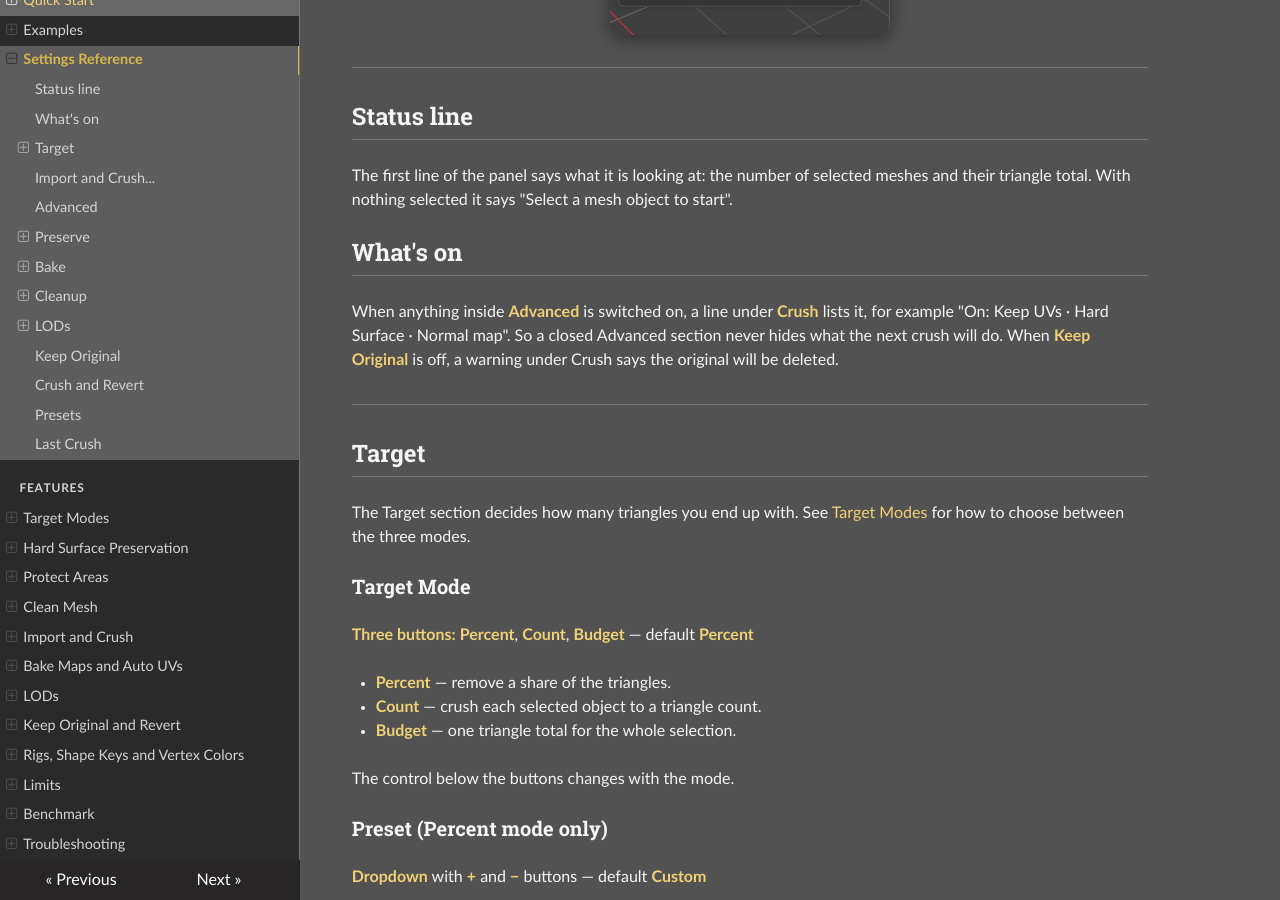
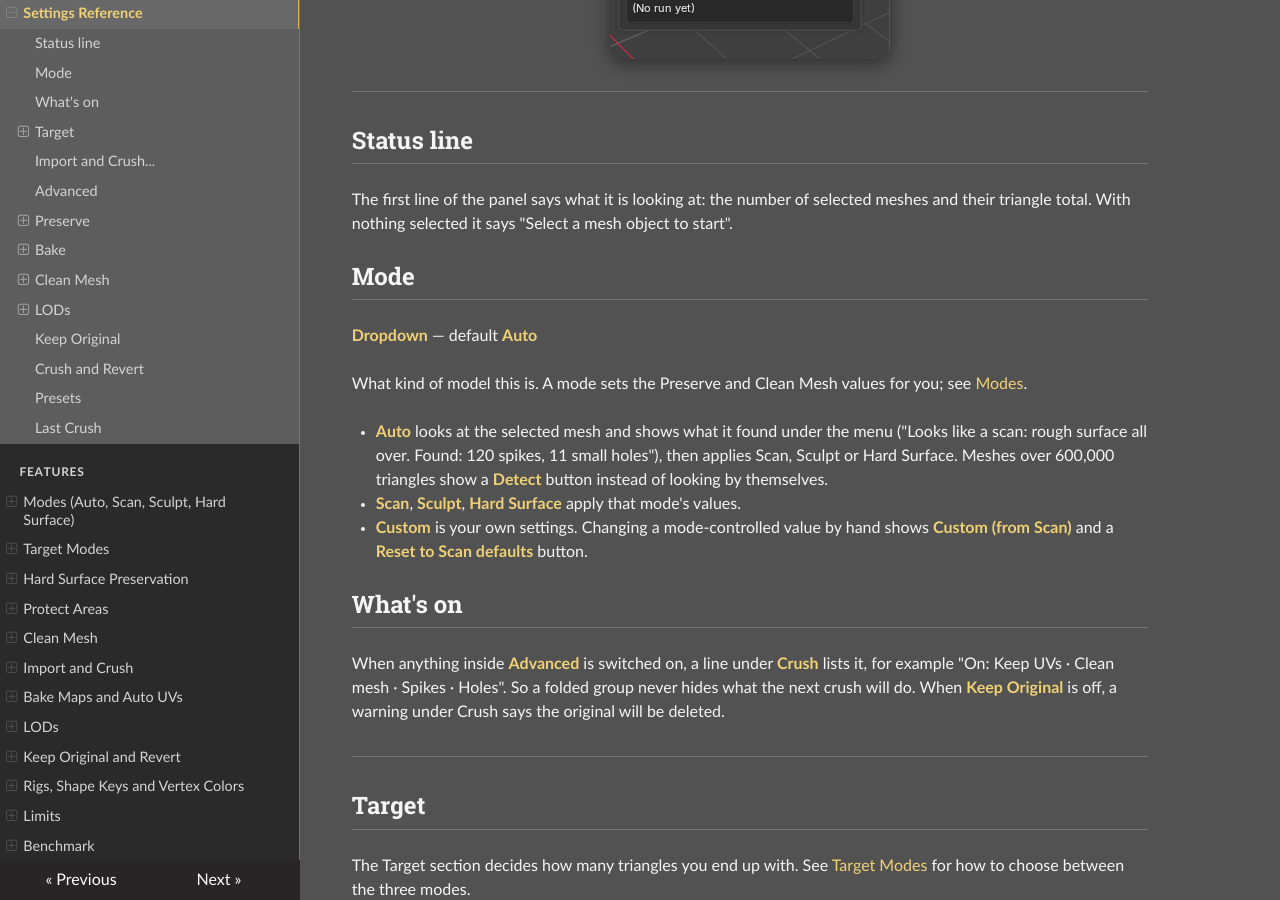
Before and after one commit to henriquevlopes/polygon-crusher-9000-docs, an MkDocs documentation site: the page built from docs/settings.md, in a window 1280 px wide and 900 px high, scrolled down 1373 px. Built offline with MkDocs 1.6.1, drawn with Linux system fonts in a browser that asks for light colours; some of the changed text lies outside the part shown.

Commit message:
docs: Modes page (Auto, Scan, Sculpt, Hard Surface, Custom) and 2.7.0 panel layout
Co-Authored-By: Claude Fable 5.1 <noreply@anthropic.com>

```diff
--- a/docs/settings.md
+++ b/docs/settings.md
@@ -6,11 +6,14 @@ collapsed every time you open Blender or load a file.
 
 The panel has two levels:
 
-- **The main panel** shows a status line, the **Target** box, and the
-  **Crush** and **Revert** buttons. For most models this is all you need.
-- **Advanced** is a collapsed section under it. It holds **Preserve** (with
-  **Protect Area**), **Bake**, **Cleanup**, **LODs**, **Keep Original** and
-  the **Last Crush** results, all visible at once when you open it.
+- **The main panel** shows a status line, the **Mode** menu, the
+  **Target** box, and the **Crush** and **Revert** buttons. For most
+  models this is all you need.
+- **Advanced** is a collapsed section under it. It holds **Preserve**,
+  **Protect Area**, **Bake**, **Clean Mesh**, **LODs** and **Output**
+  (Keep Original and the Last Crush results) as groups that fold on their
+  own, each with a line saying what it is for. A mode opens the groups it
+  uses and folds the rest; nothing is hidden.
 
 Options that do not apply right now are greyed out instead of hidden. For
 example, **Strength** is grey until a Protect Area is set.
@@ -25,12 +28,29 @@ The first line of the panel says what it is looking at: the number of
 selected meshes and their triangle total. With nothing selected it says
 "Select a mesh object to start".
 
+## Mode
+
+**Dropdown** — default **Auto**
+
+What kind of model this is. A mode sets the Preserve and Clean Mesh values
+for you; see [Modes](features/modes.md).
+
+- **Auto** looks at the selected mesh and shows what it found under the
+  menu ("Looks like a scan: rough surface all over. Found: 120 spikes, 11
+  small holes"), then applies Scan, Sculpt or Hard Surface. Meshes over
+  600,000 triangles show a **Detect** button instead of looking by
+  themselves.
+- **Scan**, **Sculpt**, **Hard Surface** apply that mode's values.
+- **Custom** is your own settings. Changing a mode-controlled value by
+  hand shows **Custom (from Scan)** and a **Reset to Scan defaults**
+  button.
+
 ## What's on
 
 When anything inside **Advanced** is switched on, a line under **Crush**
-lists it, for example "On: Keep UVs · Hard Surface · Normal map". So a
-closed Advanced section never hides what the next crush will do. When
-**Keep Original** is off, a warning under Crush says the original will be
+lists it, for example "On: Keep UVs · Clean mesh · Spikes · Holes". So a
+folded group never hides what the next crush will do. When **Keep
+Original** is off, a warning under Crush says the original will be
 deleted.
 
 ---
@@ -104,7 +124,9 @@ browser's side panel shows the Target, **Keep UVs**, **Clean Mesh** and an
 ## Advanced
 
 Everything below lives in the **Advanced** section. It starts collapsed;
-click its header to open it.
+click its header to open it. Inside, each group (**Preserve**, **Protect
+Area**, **Bake**, **Clean Mesh**, **LODs**, **Output**) has its own fold
+arrow and a line under its title saying what it is for.
 
 ## Preserve
 
@@ -141,13 +163,11 @@ scan. Costs a few percent of crush time. Turn it off for the plain crush
 (the 2.5.x behaviour), for example if a mesh with already-broken UVs will
 not reach its target.
 
-### Hard Surface
+### Keep in place
 
-**Button** — turns on **Borders**, **Materials**, **UV Seams** and **Sharp
-Edges** together, and sets **Sharp Angle** to **30°**
-
-The button shows as pressed when all four are on. Click it again to turn all
-four off. See [Hard Surface Preservation](features/hard-surface.md).
+The four options below keep edges exactly where they are. **Hard Surface**
+mode turns them all on and sets **Sharp Angle** to **30°**. See
+[Hard Surface Preservation](features/hard-surface.md).
 
 ### Borders
 
@@ -275,7 +295,7 @@ Where the baked maps are saved.
 
 ---
 
-## Cleanup
+## Clean Mesh
 
 ### Clean Mesh
 
@@ -292,7 +312,8 @@ triangles. **0%** keeps every piece. Greyed out unless **Clean Mesh** is on.
 
 ### Scan Repair
 
-Three switches under Clean Mesh, greyed out unless it is on. See
+Three switches under Clean Mesh, greyed out unless it is on. **Scan** mode
+and **Auto** tick them from what the engine finds. See
 [Scan Repair](features/clean-mesh.md#scan-repair).
 
 - **Cut Floor** (checkbox, default off) with **Height** (0% to 50%,
@@ -372,23 +393,17 @@ and Crush refuses to run. See [Troubleshooting](troubleshooting.md).
 Presets work in **Percent** mode only. The preset row has a dropdown and
 **+** and **−** buttons.
 
-**Built-in presets:**
-
-| Preset | Reduction | Keep Normals | Keep UVs |
-|--------|-----------|--------------|----------|
-| Light · 25% | 25% | on | off |
-| Medium · 50% | 50% | on | off |
-| Heavy · 75% | 75% | on | off |
-| Extreme · 90% | 90% | on | off |
+**Built-in presets** set the amount only: **Light · 25%**, **Medium ·
+50%**, **Heavy · 75%**, **Extreme · 90%**. What to keep is the
+[Mode](features/modes.md)'s job, so picking one leaves Keep UVs and the
+Preserve options alone (before 2.7.0 they switched Keep UVs off).
 
 A .blend saved with one of the older built-in presets (from before 2.4.0)
 opens with the dropdown on **Custom**. Its values are kept.
 
-Built-in presets turn all four Preserve options (Borders, Materials, UV Seams,
-Sharp Edges) off.
-
-A preset stores: Reduction, Keep Normals, Keep UVs, the four Preserve
-options, and Sharp Angle. It does not store the target count, Protect, Bake,
+A preset you save stores: Reduction, Keep Normals, Keep UVs, the four
+Preserve options, and Sharp Angle, and applies all of them (the Mode then
+shows **Custom**). It does not store the target count, Protect, Bake,
 Clean Mesh, or LOD settings.
 
 - **+** — save the current values as a new preset. You type a name. Saving
--- a/mkdocs.yml
+++ b/mkdocs.yml
@@ -21,6 +21,7 @@ nav:
   - Examples: examples.md
   - Settings Reference: settings.md
   - Features:
+    - Modes (Auto, Scan, Sculpt, Hard Surface): features/modes.md
     - Target Modes: features/target-modes.md
     - Hard Surface Preservation: features/hard-surface.md
     - Protect Areas: features/protect.md
```
Also changed, not shown: docs/features/hard-surface.md (+3 -3 lines), docs/features/modes.md (added, +85 -0 lines), docs/getting-started/quick-start.md (+22 -16 lines).
